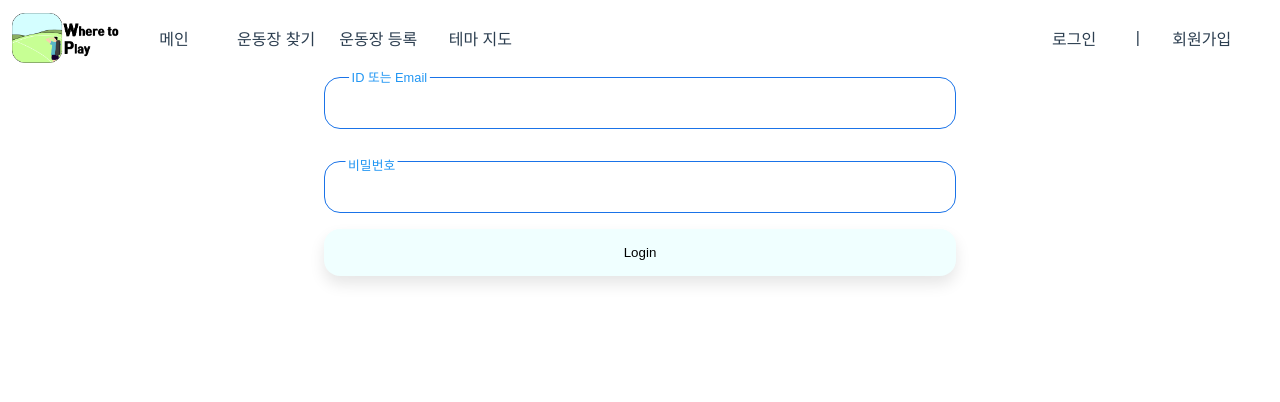
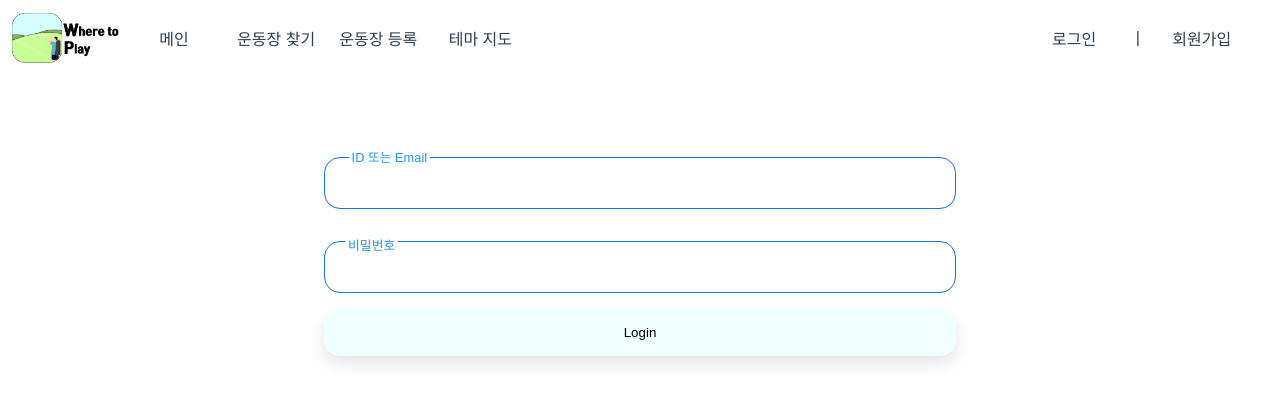
Before and after one commit to Jongwoo0101/Where-To-Play, a Vue app in the folder frontend/: page /login in a window 1280 px wide. Shown: the top 402 px of the page. Built offline with nearby package versions, Linux system fonts and the light colour scheme.

Commit message:
로그인폼 수정

```diff
--- a/frontend/src/views/Login.vue
+++ b/frontend/src/views/Login.vue
@@ -14,11 +14,15 @@
 .container {
     display: flex;
     justify-content: center;
+
 }
+
 .form {
     width: 50%;
+    top: 5rem;
     display: grid;
     position: relative;
+    background: #FFFFFF;
 }
 
 .id {
```
